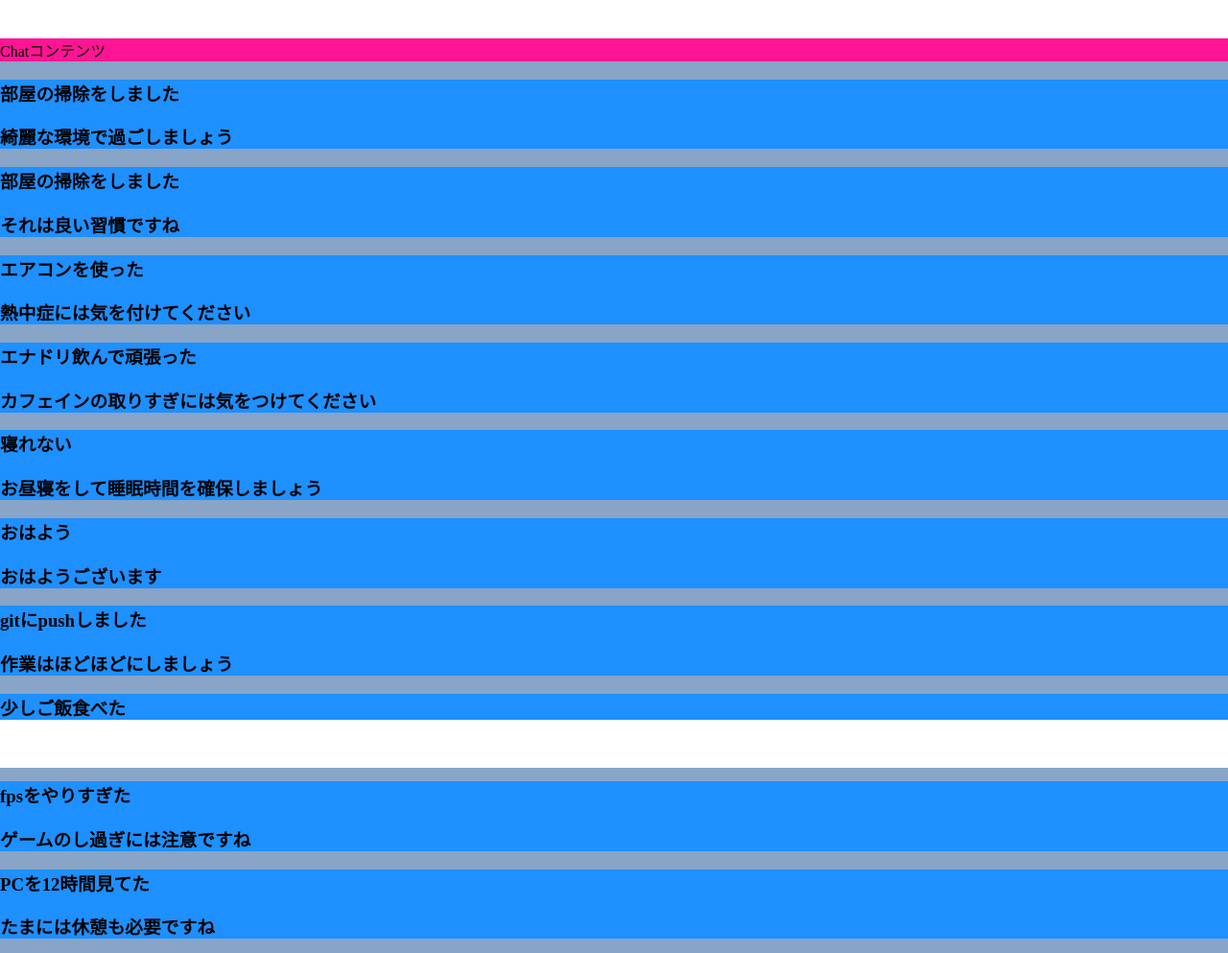
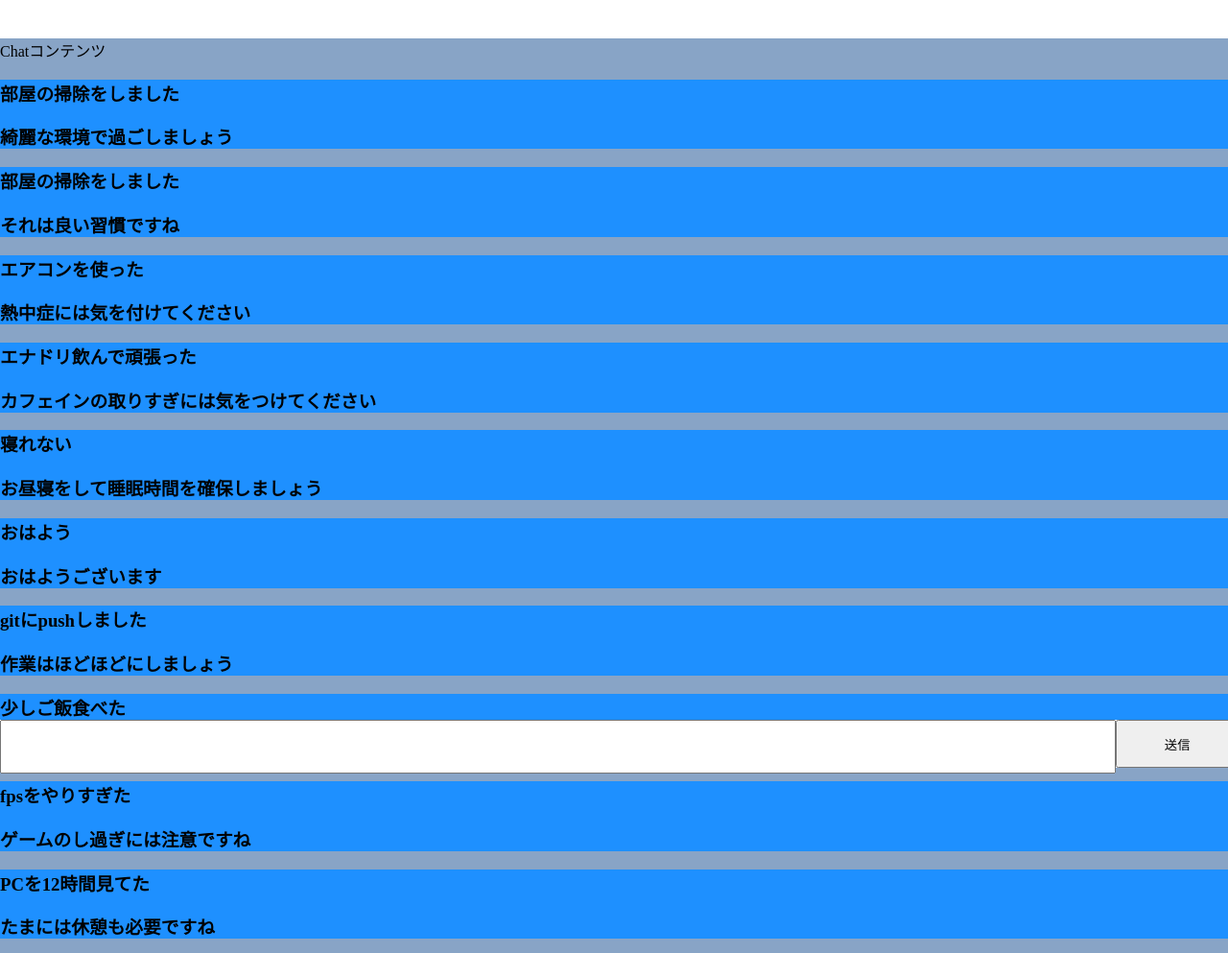
Before and after one commit to kake01/django_test, a Django app: page / in a window 1280 px wide. Shown: the top 993 px of the page at 96% size. Run offline with Django 3.2, Linux system fonts and the light colour scheme; data comes from the database, SQL or seed files in the repository; both versions use the stored data as it was after the commit.

Commit message:
formの一部バグ修正処理前

```diff
--- /dev/null
+++ b/chat/forms.py
@@ -0,0 +1,8 @@
+from django import forms
+from .models import Message
+
+class MessageForm(forms.ModelForm):
+
+    class Meta:
+        model = Message
+        fields = ['content']
--- a/chat/static/chat/css/index.css
+++ b/chat/static/chat/css/index.css
@@ -1,11 +1,13 @@
 main {
     background: #88a4c6;
 }
-
-
 .Log {
     background: dodgerblue;
 }
+
+/* ----------------------
+  入力領域に関して
+---------------------- */
 .fixedBottom {
     width: 100%;
     height: 50px;
@@ -13,7 +15,24 @@ main {
     position: fixed;
     bottom: 0;
 }
-
-p {
-    background: deeppink;
+form,input {
+    width: 95%;
+    height: 100%;
 }
+button {
+    position: absolute;
+    width: 10%;
+    height: 100%;
+}
+/* ----------------------
+  formのラベル削除
+---------------------- */
+label {
+    display: none
+}
+/* form {
+    height: 100%;
+}
+.Form {
+    height: 100%;
+} */
--- a/chat/templates/chat/index.html
+++ b/chat/templates/chat/index.html
@@ -26,16 +26,10 @@
   </div>
   <!--送信領域に関して-->
   <div class="fixedBottom">
-    {% comment %} <form action="{% url 'chat_bot_message' %}" method="POST">
-        <div class="row Form">
-            <div class="col-10">
-              {% csrf_token %} {{ form }}
-            </div>
-            <div class="col-2 submit">
-              <button type="submit" value="click"><i class="fas fa-paper-plane fa-2x"></i></button>
-            </div>
-        </div>
-    </form> {% endcomment %}
+    <form action="{% url 'chat_bot_message' %}" method="POST">
+      {% csrf_token %} {{ form }}
+      <button type="submit" value="click">送信</button>
+    </form>
   </div>
 </main>
 {% endblock %}
--- a/chat/urls.py
+++ b/chat/urls.py
@@ -2,5 +2,5 @@ from django.urls import path
 from . import views
 from .views import MessageView
 urlpatterns = [
-    path('', MessageView.as_view(), name='index'),
+    path('', MessageView.as_view(), name='chat_bot_message'),
 ]
--- a/chat/views.py
+++ b/chat/views.py
@@ -1,6 +1,9 @@
 from django.shortcuts import render
 from django.views.generic import TemplateView
 from .models import Message
+from .forms import  MessageForm
+from django.shortcuts import redirect
+
 
 class MessageView(TemplateView):
     def __init__(self):
@@ -11,8 +14,23 @@ class MessageView(TemplateView):
         data = Message.objects.all()
         self.params = {
             'data': data,
+            'form' : MessageForm(),
         }
         return render(request, 'chat/index.html', self.params)
 
     def post(self, request):
-        return render(request, 'chat/index.html',self.params)
+        #DBに保存
+        obj = Message()
+        # ユーザーDB作成したら外部キーに設定(TODO)
+        # obj.owner_id = request.user.id
+        # 返答は学習モデルを使用して作成(TODO)
+        # obj.respond = self.bot_respond(request.POST['content'])
+        obj.respond = 'self.bot_respond(request.POSTtent])'
+        form = MessageForm(request.POST, instance=obj)
+        form.save()
+        # return render(request, 'chat/index.html',self.params)
+        return redirect(to="/")
+
+    # バックエンドメソッドを読み込み返答を作成(TODO)
+    def bot_respond(msg):
+        return '貴方は言いました。「' + msg + '」と。'
```
Also changed, not shown: db.sqlite3.
